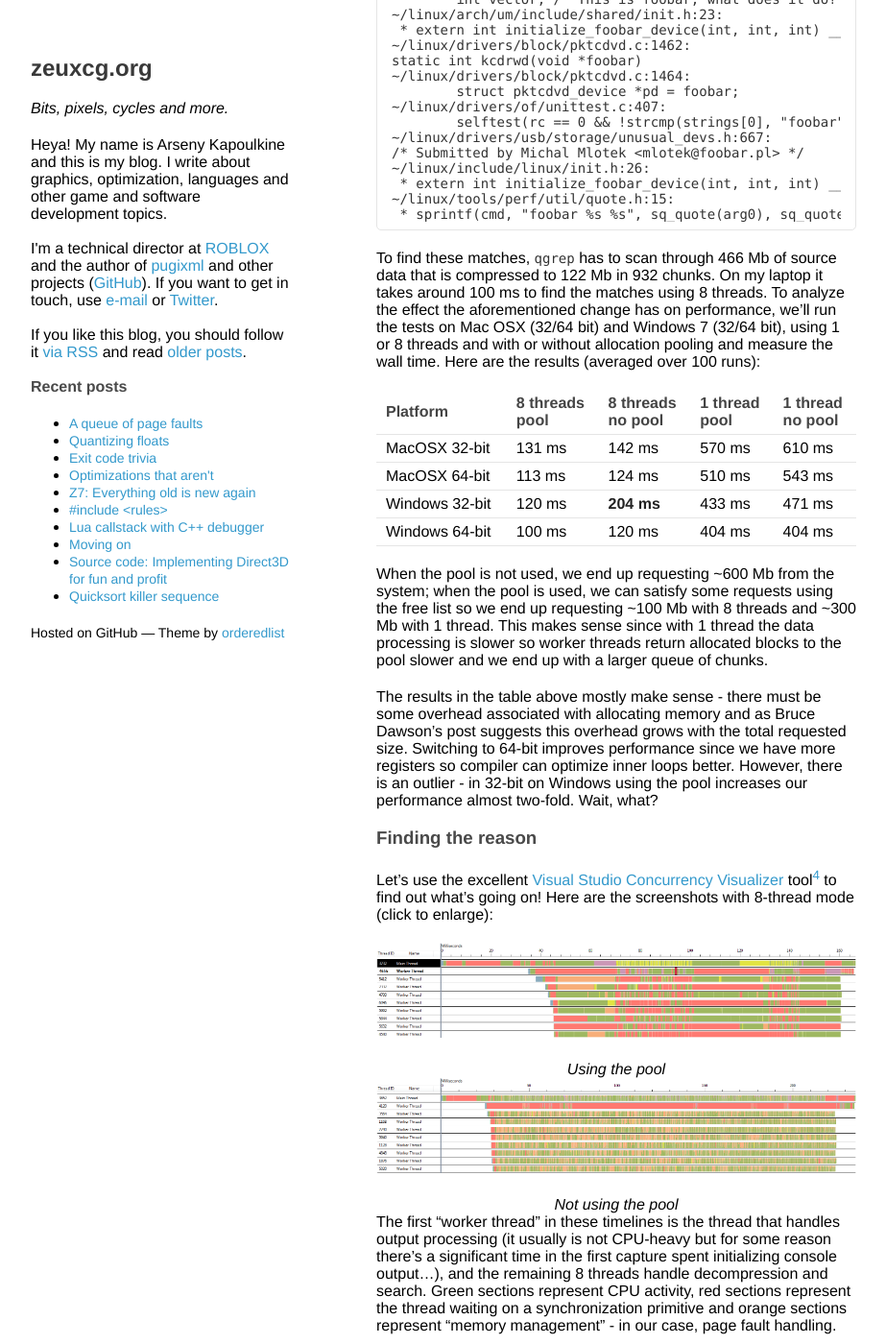
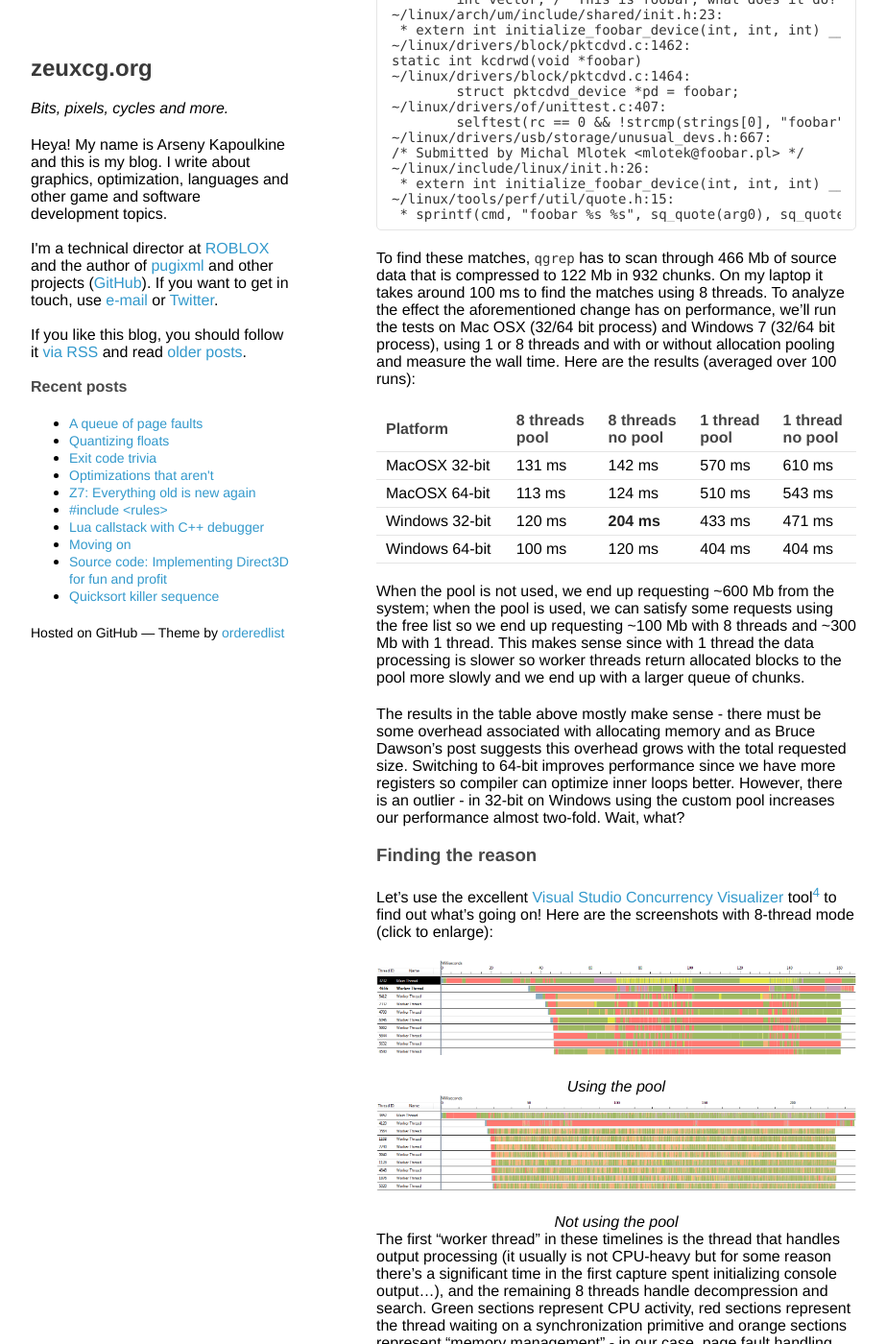
Before and after one commit to zeux/zeux.github.io, a Jekyll site: the page built from _posts/2014-12-21-page-fault-queue.md, in a window 1280 px wide and 1400 px high, scrolled down 1470 px. Shown: the whole window at 96% size, without its empty margins (178-1101 px from the left). Built offline with Jekyll 4.4.1, drawn with Linux system fonts in a browser that asks for light colours; Markdown is read by kramdown in place of the engine named in the settings; comment, search, counter and statistics services are not loaded; some of the changed text lies outside the part shown.

Commit message:
Page fault queue: corrections

```diff
--- a/_posts/2014-12-21-page-fault-queue.md
+++ b/_posts/2014-12-21-page-fault-queue.md
@@ -17,7 +17,7 @@
 
 `qgrep` uses one "database" file that consists of a lot of compressed chunks stored sequentially. The main thread goes through the file, allocates enough memory for chunk processing (so that both compressed and uncompressed data fits), reads the (compressed) chunk data from the file and hands the chunk over to one of the worker threads. A worker thread decompresses the chunk data and performs regular expression search on the result. Worker threads don't allocate memory - they work in the chunk memory that was allocated by main thread.
 
-Chunks are usually around 512 Kb (uncompressed); the average compression ratio for source code is 1:4 so the main thread performs an allocation of roughly 512+128=640 Kb for every chunk, reads 128 Kb from the file and passes the result to one of the threads (there is a worker thread per core). [Back in March 2012](https://github.com/zeux/qgrep/commit/4885f8a88dec0d8329b11d12692bd018f7051232) I implemented a simple free-list pool for these allocations that resulted in significant speedups on some queries... But this free-list contains huge blocks - we're using block size of 512+256=768 Kb to satisfy ~640 Kb requests; how can it possibly be a win?
+Chunks are usually around 512 Kb (uncompressed); the average compression ratio for source code is 1:4 so the main thread performs an allocation of roughly 512+128=640 Kb for every chunk, reads 128 Kb from the file and passes the result to one of the threads (there is a worker thread per core). [Back in March 2012](https://github.com/zeux/qgrep/commit/4885f8a88dec0d8329b11d12692bd018f7051232) I implemented a simple free-list pool for these allocations that resulted in significant speedups on some queries... But this free-list contains huge blocks - we're using a block size of 512+256=768 Kb to satisfy ~640 Kb requests; how can it possibly be a win?
 
 To find out, let's profile the application and figure this out. I'm using [Linux kernel v3.19-rc1](https://github.com/torvalds/linux/releases/tag/v3.19-rc1) as the data set, and grepping for the regular expression `fooo?bar` that has the following matches[^3]:
 
@@ -43,7 +43,7 @@
 	~/linux/tools/perf/util/quote.h:15:
 	 * sprintf(cmd, "foobar %s %s", sq_quote(arg0), sq_quote(arg1))
 
-To find these matches, `qgrep` has to scan through 466 Mb of source data that is compressed to 122 Mb in 932 chunks. On my laptop it takes around 100 ms to find the matches using 8 threads. To analyze the effect the aforementioned change has on performance, we'll run the tests on Mac OSX (32/64 bit) and Windows 7 (32/64 bit), using 1 or 8 threads and with or without allocation pooling and measure the wall time. Here are the results (averaged over 100 runs):
+To find these matches, `qgrep` has to scan through 466 Mb of source data that is compressed to 122 Mb in 932 chunks. On my laptop it takes around 100 ms to find the matches using 8 threads. To analyze the effect the aforementioned change has on performance, we'll run the tests on Mac OSX (32/64 bit process) and Windows 7 (32/64 bit process), using 1 or 8 threads and with or without allocation pooling and measure the wall time. Here are the results (averaged over 100 runs):
 
 | Platform | 8 threads<br>pool | 8 threads<br>no pool | 1 thread<br>pool | 1 thread<br>no pool |
 |----------|-----------|--------------------|----------|-------------------|
@@ -52,9 +52,9 @@
 | Windows 32-bit | 120 ms | **204 ms** | 433 ms | 471 ms |
 | Windows 64-bit | 100 ms | 120 ms | 404 ms | 404 ms |
 
-When the pool is not used, we end up requesting ~600 Mb from the system; when the pool is used, we can satisfy some requests using the free list so we end up requesting ~100 Mb with 8 threads and ~300 Mb with 1 thread. This makes sense since with 1 thread the data processing is slower so worker threads return allocated blocks to the pool slower and we end up with a larger queue of chunks.
+When the pool is not used, we end up requesting ~600 Mb from the system; when the pool is used, we can satisfy some requests using the free list so we end up requesting ~100 Mb with 8 threads and ~300 Mb with 1 thread. This makes sense since with 1 thread the data processing is slower so worker threads return allocated blocks to the pool more slowly and we end up with a larger queue of chunks.
 
-The results in the table above mostly make sense - there must be some overhead associated with allocating memory and as Bruce Dawson's post suggests this overhead grows with the total requested size. Switching to 64-bit improves performance since we have more registers so compiler can optimize inner loops better. However, there is an outlier - in 32-bit on Windows using the pool increases our performance almost two-fold. Wait, what?
+The results in the table above mostly make sense - there must be some overhead associated with allocating memory and as Bruce Dawson's post suggests this overhead grows with the total requested size. Switching to 64-bit improves performance since we have more registers so compiler can optimize inner loops better. However, there is an outlier - in 32-bit on Windows using the custom pool increases our performance almost two-fold. Wait, what?
 
 ### Finding the reason
 
@@ -84,9 +84,9 @@
 
 But wait, why do we not see the problem on x64? Does the kernel map pages on x64 in a more performant way? Yeah, right.
 
-Remember that you're not really paying for memory that you *allocate* - you're paying for memory that you use after *mapping* it into the address space of the process. Normally heap implementation is designed to get memory from the system and keep it in various free lists without returning it to the system - however, not all block sizes are treated like this. Most heap implementations fall back to using virtual memory allocation above certain size.
+Remember that you're not really paying for memory that you *allocate* - you're paying for memory that you use after *mapping* it into the address space of the process. Normally the heap implementation is designed to get memory from the system and keep it in various free lists without returning it to the system - however, not all block sizes are treated like this. Most heap implementations fall back to using virtual memory allocation above certain size.
 
-You can refer to [Windows 8 Heap Internals](http://illmatics.com/Windows%208%20Heap%20Internals.pdf) for an in-depth look at how Windows heap allocation/deallocation works; notice that for allocations larger than `VirtualMemoryThreshold` the implementation switches to `VirtualAlloc`[^5] that reserves the pages but does not fully commit them. `VirtualMemoryThreshold` is set to 520192 and our allocations are slightly larger than 512 Kb so we should use memory allocated with `VirtualAlloc` even on x64... right?
+You can refer to [Windows 8 Heap Internals](http://illmatics.com/Windows%208%20Heap%20Internals.pdf) for an in-depth look at how Windows heap allocation/deallocation works; notice that for allocations larger than `VirtualMemoryThreshold` the implementation switches to `VirtualAlloc`[^5] that reserves the pages but does not fully commit them. `VirtualMemoryThreshold` is set to 508 Kb and our allocations are slightly larger than 512 Kb so we should use memory allocated with `VirtualAlloc` even on x64... right?
 
 Alas, either the heap implementation is different on Windows 7 or the linked article is wrong - but the actual code that performs the decision on which allocation path to use in `RtlpAllocateHeap` looks like this:
 
```
Also changed, not shown: other parts of _posts/2014-12-21-page-fault-queue.md (+3 -1 lines).
